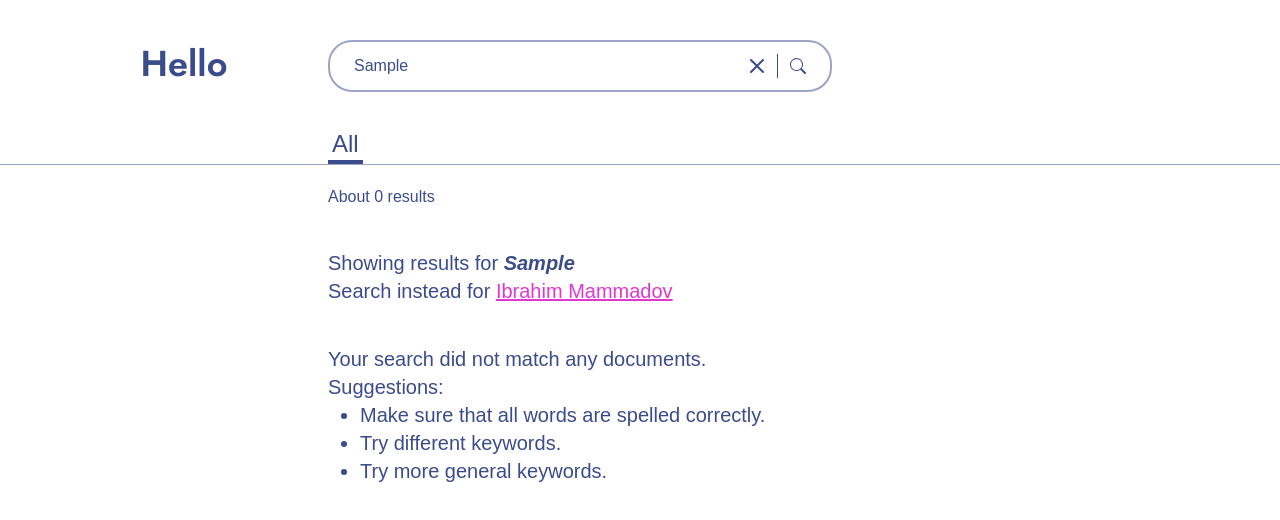
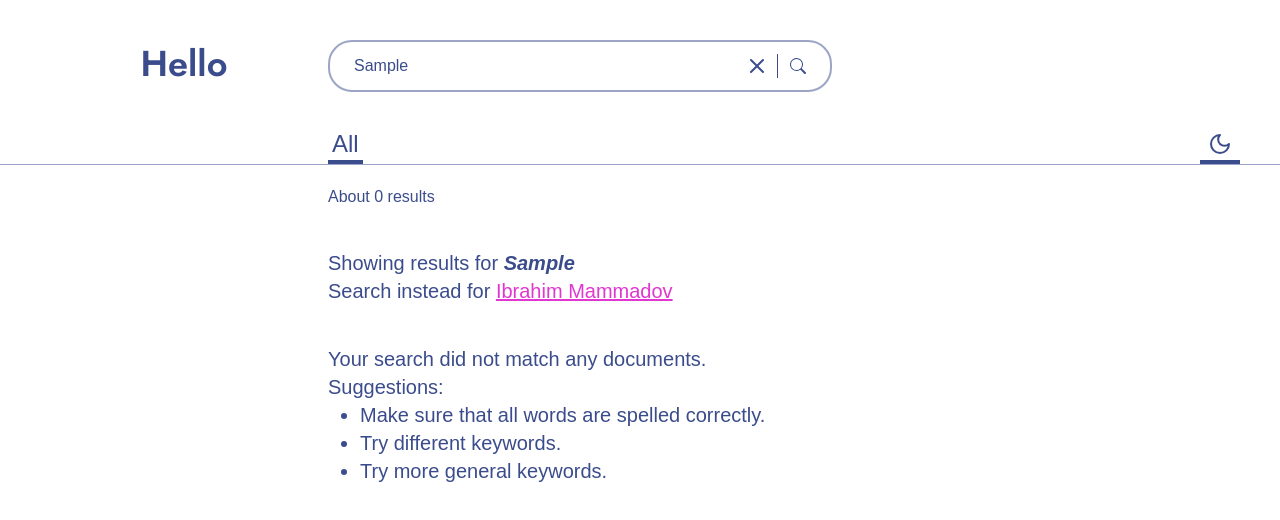
Before and after one commit to zxyctn/portfolio, a React (Vite) app: page / in a window 1280 px wide. Both pictures are taken after typing "Sample" into the empty fields and a click on the button "Search". Shown: the top 520 px of the page. Built offline with nearby package versions, Linux system fonts and the light colour scheme.

Commit message:
Add ThemeToggler component

```diff
--- /dev/null
+++ b/src/components/ThemeToggler.tsx
@@ -0,0 +1,45 @@
+import { useEffect, useState } from 'react';
+import { LuSunMedium, LuMoon } from 'react-icons/lu';
+
+const ThemeToggler = () => {
+  const [dark, setDark] = useState(() => {
+    let theme = window.localStorage.getItem('theme');
+    if (!theme) {
+      theme = window.matchMedia('(prefers-color-scheme: dark)').matches
+        ? 'dark'
+        : 'light';
+      window.localStorage.setItem('theme', theme);
+    }
+    return theme === 'dark';
+  });
+
+  useEffect(() => {
+    const theme = dark ? 'dark' : 'light';
+    window.localStorage.setItem('theme', theme);
+
+    const html = document.getElementsByTagName('html')[0] as HTMLElement;
+
+    html.classList.add(theme);
+    html.classList.remove(!dark ? 'dark' : 'light');
+
+    html.setAttribute('data-theme', theme);
+  }, [dark]);
+
+  const handleChange = () => {
+    setDark((current) => {
+      return !current;
+    });
+  };
+
+  return (
+    <div className='flex justify-end items-end h-8'>
+      <label className='swap swap-rotate w-6 h-6'>
+        <input type='checkbox' checked={dark} onChange={handleChange} />
+        <LuSunMedium data-set-theme='light' className='swap-on w-6 h-6' />
+        <LuMoon data-set-theme='dark' className='swap-off w-6 h-6' />
+      </label>
+    </div>
+  );
+};
+
+export default ThemeToggler;
--- a/src/pages/Index.tsx
+++ b/src/pages/Index.tsx
@@ -1,6 +1,7 @@
 import { useState } from 'react';
 import Confetti from 'react-confetti';
 
+import ThemeToggler from '../components/ThemeToggler';
 import SearchBar from '../components/SearchBar';
 import type { SearchProps } from '../types';
 
@@ -35,6 +36,9 @@ const Index = ({ handleSubmit }: SearchProps) => {
           confetti!.reset();
         }}
       />
+      <div className='z-50 absolute top-5 right-5 text-primary'>
+        <ThemeToggler />
+      </div>
     </div>
   );
 };
--- a/src/pages/Search.tsx
+++ b/src/pages/Search.tsx
@@ -1,7 +1,8 @@
+import ThemeToggler from '../components/ThemeToggler';
 import SearchBar from '../components/SearchBar';
 import NotFound from './NotFound';
+import Portfolio from './Portfolio';
 import type { SearchProps } from '../types';
-import Portfolio from './Portfolio';
 
 const Search = ({ q, handleSubmit, navigateToIndex }: SearchProps) => {
   return (
@@ -28,9 +29,14 @@ const Search = ({ q, handleSubmit, navigateToIndex }: SearchProps) => {
           <div className='grid h-full w-full pt-20 sm:pt-10'>
             <div className='flex w-full'>
               <div className='xl:w-72 md:w-10'></div>
-              <span className='border-b-4 border-primary text-2xl text-primary w-min px-1 mt-1'>
-                All
-              </span>
+              <div className='flex justify-between grow'>
+                <span className='border-b-4 border-primary text-2xl text-primary w-min px-1 mt-1'>
+                  All
+                </span>
+                <span className='border-b-4 border-primary text-primary w-min px-2'>
+                  <ThemeToggler />
+                </span>
+              </div>
             </div>
           </div>
           <hr className='stroke-primary border-primary/50 sm:-mx-10 -mx-6' />
```
